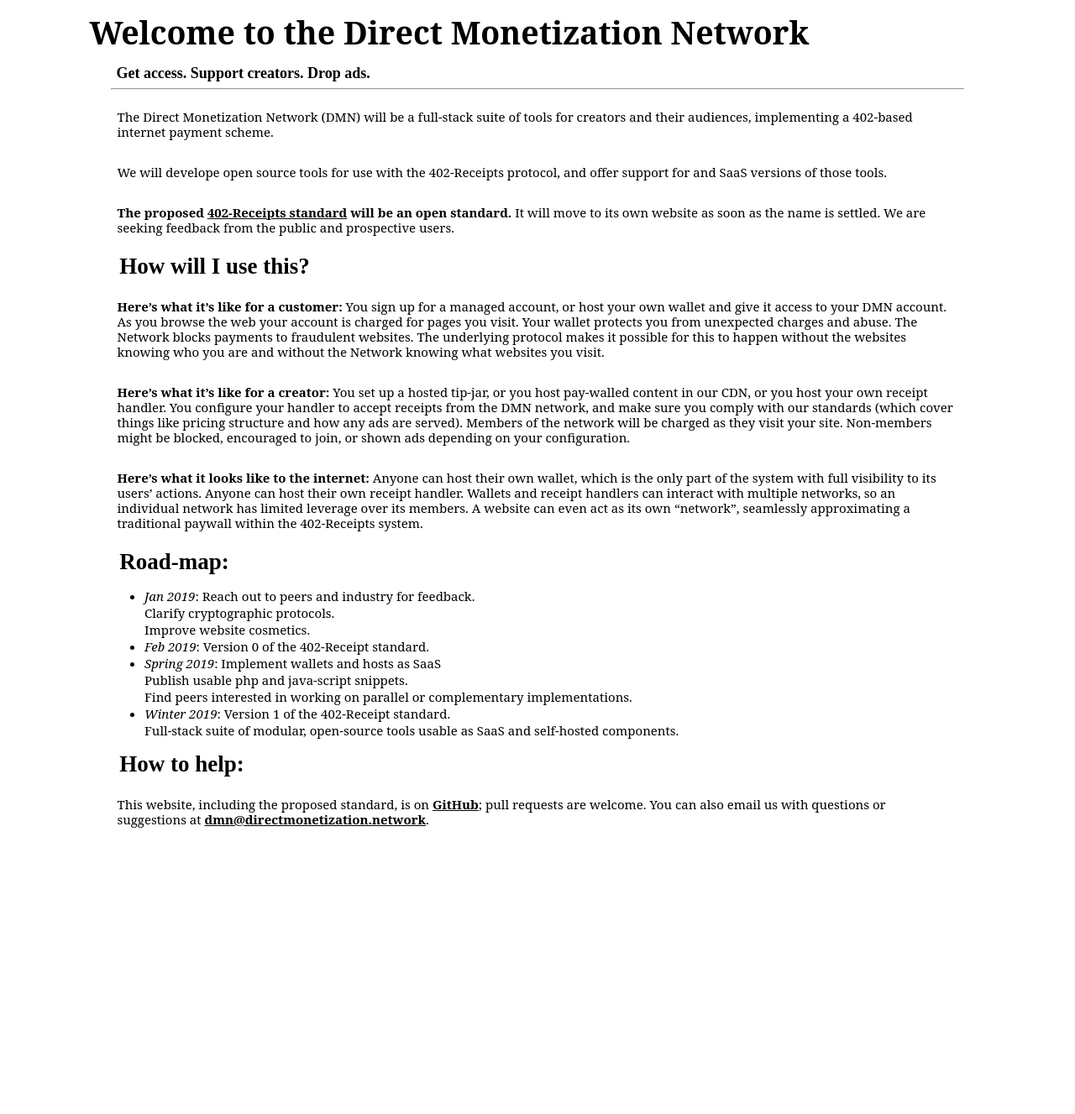
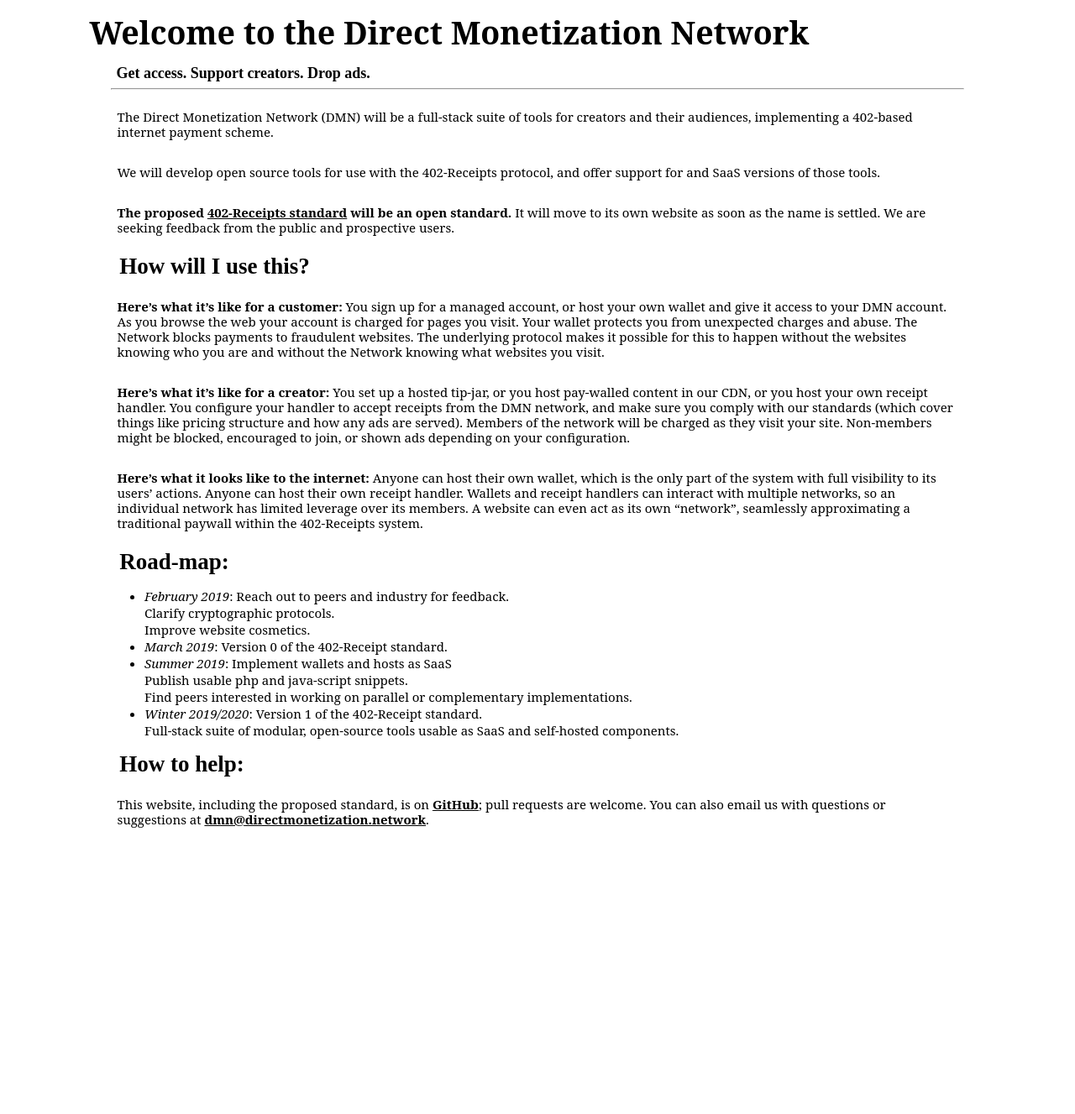
Before and after one commit to erikpukinskis/direct-monetization-static, a Jekyll site: the page built from welcome-to-the-dmn.markdown, in a window 1280 px wide. Shown: the whole page at 84% size. Built offline with Jekyll 4.4.1, drawn with Linux system fonts in a browser that asks for light colours.

Commit message:
schedule and spellcheck

```diff
--- a/welcome-to-the-dmn.markdown
+++ b/welcome-to-the-dmn.markdown
@@ -12,7 +12,7 @@ description: The Direct Monetization Network will be a full-stack suite of tools
 
 The Direct Monetization Network (DMN) will be a full-stack suite of tools for creators and their audiences, implementing a 402-based internet payment scheme.
 
-We will develope open source tools for use with the 402-Receipts protocol, and offer support for and SaaS versions of those tools.
+We will develop open source tools for use with the 402-Receipts protocol, and offer support for and SaaS versions of those tools.
 
 **The proposed [402-Receipts standard]({{"/introduction.html" | relative_url}}) will be an open standard.** It will move to its own website as soon as the name is settled. We are seeking feedback from the public and prospective users.
 
@@ -24,14 +24,14 @@ We will develope open source tools for use with the 402-Receipts protocol, and o
 **Here's what it looks like to the internet:** Anyone can host their own wallet, which is the only part of the system with full visibility to its users' actions. Anyone can host their own receipt handler. Wallets and receipt handlers can interact with multiple networks, so an individual network has limited leverage over its members. A website can even act as its own "network", seamlessly approximating a traditional paywall within the 402-Receipts system.
 
 ## Road-map:
-- _Jan 2019_: Reach out to peers and industry for feedback.
+- _February 2019_: Reach out to peers and industry for feedback.
   Clarify cryptographic protocols.
   Improve website cosmetics.
-- _Feb 2019_: Version 0 of the 402-Receipt standard.
-- _Spring 2019_: Implement wallets and hosts as SaaS
+- _March 2019_: Version 0 of the 402-Receipt standard.
+- _Summer 2019_: Implement wallets and hosts as SaaS
   Publish usable php and java-script snippets.
   Find peers interested in working on parallel or complementary implementations.
-- _Winter 2019_: Version 1 of the 402-Receipt standard.
+- _Winter 2019/2020_: Version 1 of the 402-Receipt standard.
   Full-stack suite of modular, open-source tools usable as SaaS and self-hosted components.
 
 ## How to help:
```
